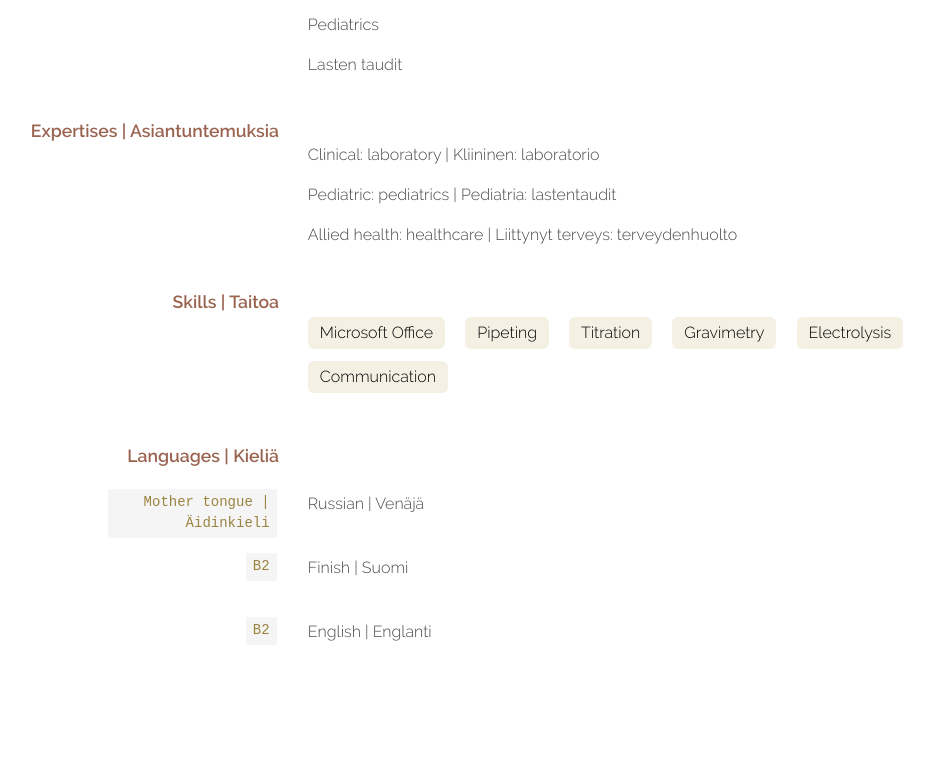
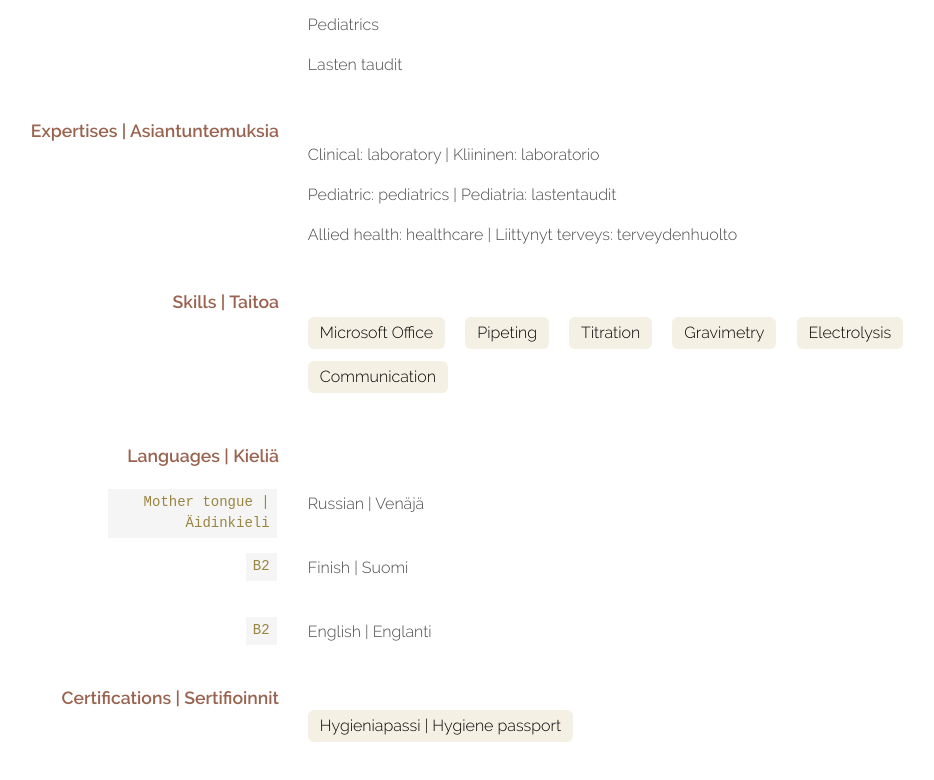
Before and after one commit to marinasalnikova/marinasalnikova.github.io, an Eleventy site: page src/index.md in a window 1280 px wide. Shown: the part 1202-1982 px from the top of the page, without its empty margins (169-1103 px from the left). Before the commit the page ends 1946 px from the top, so only its background shows below. Built offline with nearby package versions, Linux system fonts and the light colour scheme; Eleventy itself is replaced by a stand-in of ours; files that its build step writes are made by us from their sources.

Commit message:
Update index.md

```diff
--- a/src/index.md
+++ b/src/index.md
@@ -75,3 +75,6 @@ Finish | Suomi
 
 `B2`
 English | Englanti
+
+## Certifications | Sertifioinnit
+- Hygieniapassi | Hygiene passport
```
